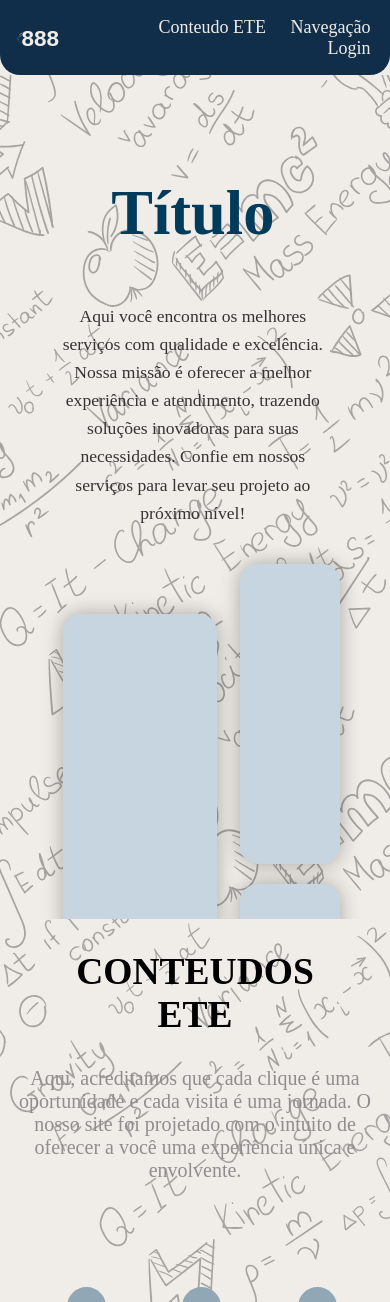
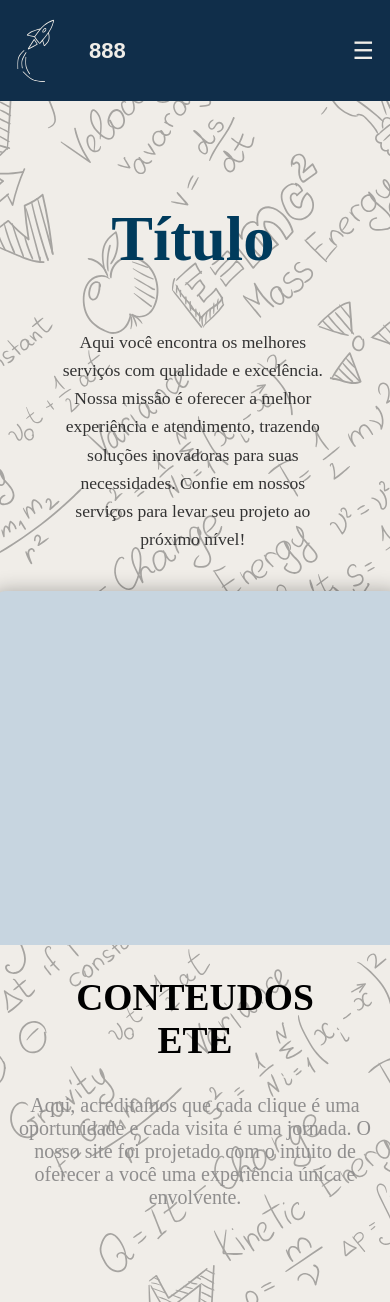
Before and after one commit to KauaVDSB/DouglasBlog, a Flask app: page / in a window 390 px wide. Shown: the top 1302 px of the page. Run offline with Flask 3, Linux system fonts and the light colour scheme; some web fonts are replaced.

Commit message:
Inciando configuracoes de responsividade na navbar. Criado navbar com menu responsivo para dispositivos menores. Falta estilizar novamente.

```diff
--- a/douglasBlog/routes.py
+++ b/douglasBlog/routes.py
@@ -9,12 +9,12 @@ from douglasBlog.forms import LoginForm, PostagemForm
 @app.route('/')
 def homepage():
 
-    return render_template('index.html')
+    return render_template('view/index.html')
 
 @app.route('/#<string:section>')
 def homepageSection(section):
 
-    return render_template('index.html', section=section)
+    return render_template('view/index.html', section=section)
 
 
 
--- a/douglasBlog/static/css/navbar.css
+++ b/douglasBlog/static/css/navbar.css
@@ -1,55 +1,79 @@
+@import url('https://fonts.cdnfonts.com/css/seven-segment');
+
+
+* {
+    box-sizing: border-box;
+}
+
+html {
+    height: 100%;
+    width: 100%;
+}
+
+body {
+    margin: 0;
+    font-weight: 100;
+    font-style: normal;
+    background-color: #F0EDE8;
+    font-size: 25px;
+}
+
 .navbar {
     position: sticky;
-    top:0;
+    top: 0;
     z-index: 9999999;
+
     display: flex;
-    flex-direction: row;
     flex-flow: row;
-    height: 75px;
-    background-color: #102e4a;
     justify-content: space-around;
     align-items: center;
-    font-size: 20px;
+
+    height: 12vh;
+    min-height: 70px;
+    max-height: 80px;
+    margin-bottom: 1vh;
     border-bottom-right-radius: 20px;
     border-bottom-left-radius:20px;
+
+    background-color: #102e4a;
 }
 
 .logo {
     flex: 5%;
     display: flex;
-    flex-direction: row;
     flex-flow: row;
-    text-align: left;
-    align-items: left;
-    font-size: 15px;
+
+    height: inherit;
+    padding: 20px;
+    padding-left: 5%;
+
+    align-items: center;
+    justify-content: left;
+
     color: #F0EDE8;
-    padding: 20px;
-    justify-content: center;
+}
+
+.foguete {
+    position: absolute;
+    height: 10vh;
+    min-height: 60px;
+    max-height: 64px;
+}
+
+.logo h1{
+    position: relative;
+    margin: 25px 0 0 25px;
+    font-size: 22px;
+    font-weight: bold;
     font-family: 'Seven Segment', sans-serif;
 }
 
-.foguete {
-    margin: auto;
-    margin-right: -15%;
-    margin-left: -10%;
-    justify-content: center;
-    align-items: center;
-    width: 30%;
-    height: 100%;
-}
-
-.logo h1{
-    padding-top: 10%;
-}
-
-
 .menu {
     flex: 70%;
-    width: auto;
     font-size: 18px;
     color:#F0EDE8;
     padding: 20px;
-    font-family:    "PT Serif", serif;
+    font-family: 'PT Serif', serif;
     text-align: right;
     padding-right: 5%;
 }
@@ -59,3 +83,6 @@
     color: #F0EDE8;
     margin-left: 20px;
 }
+.menu a:nth-child(1){
+    margin-left: 0;
+}
--- /dev/null
+++ b/douglasBlog/static/css/new-navbar.css
@@ -0,0 +1,119 @@
+@import url('https://fonts.cdnfonts.com/css/seven-segment');
+
+* {
+    box-sizing: border-box;
+}
+
+html {
+    height: 100%;
+    width: 100%;
+}
+
+body {
+    margin: 0;
+    font-weight: 100;
+    font-style: normal;
+    background-color: #F0EDE8;
+    font-size: 25px;
+}
+
+.navbar {
+    position: sticky;
+    top: 0;
+    z-index: 9999999;
+    display: flex;
+    justify-content: space-between;
+    align-items: center;
+    height: 12vh;
+    background-color: #102e4a;
+    padding: 0 10px;
+}
+
+.logo {
+    display: flex;
+    align-items: center;
+    color: #F0EDE8;
+}
+
+.foguete {
+    height: 10vh;
+    max-height: 64px;
+}
+
+.logo h1 {
+    margin: 0 0 0 15px;
+    font-size: 22px;
+    font-weight: bold;
+    font-family: 'Seven Segment', sans-serif;
+}
+
+/* Botões de toggle */
+.menu-toggle {
+    font-size: 24px;
+    color: #F0EDE8;
+    background: none;
+    border: none;
+    cursor: pointer;
+}
+
+/* Botão de abrir (fora do menu) */
+.menu-toggle.open {
+    display: block;
+}
+
+/* Botão de fechar (dentro do menu) */
+.menu-toggle.close {
+    display: none;
+    align-self: flex-end;
+    font-size: 28px;
+    margin-bottom: 20px;
+}
+
+/* Menu */
+.menu {
+    display: flex;
+    gap: 20px;
+}
+
+.menu a {
+    text-decoration: none;
+    color: #F0EDE8;
+}
+
+/* Estilos para telas pequenas */
+@media (max-width: 768px) {
+    .menu {
+        display: none; /* Esconde o menu por padrão */
+        position: fixed;
+        top: 0;
+        right: 0;
+        height: 100%;
+        width: 250px;
+        flex-direction: column;
+        background-color: #102e4a;
+        padding: 20px;
+        gap: 15px;
+        box-shadow: -4px 0 10px rgba(0, 0, 0, 0.5);
+    }
+
+    .menu.active {
+        display: flex; /* Mostra o menu quando ativado */
+    }
+
+    .menu-toggle.open {
+        display: block; /* Botão de abrir visível fora do menu */
+    }
+
+    .menu.active + .menu-toggle.open {
+        display: none; /* Esconde o botão de abrir quando o menu está aberto */
+    }
+
+    .menu.active .menu-toggle.close {
+        display: block; /* Exibe o botão de fechar dentro do menu */
+    }
+
+    .menu a {
+        font-size: 18px;
+        margin: 10px 0;
+    }
+}
--- a/douglasBlog/static/css/styleindex.css
+++ b/douglasBlog/static/css/styleindex.css
@@ -1,4 +1,3 @@
-@import url('https://fonts.cdnfonts.com/css/seven-segment');
 * {
     box-sizing: border-box;
 }
@@ -110,8 +109,8 @@ main::before{
 }
 
 .retcentral {
-    width: 90%;
-    height: 450px;
+    width: 49.3vh;
+    height: 70vh;
     background-color: #C7D5E0;
     border-radius: 18px;
     margin-top: 20px;
--- a/douglasBlog/templates/admin/dashboard.html
+++ b/douglasBlog/templates/admin/dashboard.html
@@ -2,6 +2,7 @@
 
 
 {% block link %}
+<link rel="stylesheet" href="../../../static/css/navbar.css">
 {% endblock%}
 
 {% block title %} Dashboard Admin {% endblock %}
--- a/douglasBlog/templates/admin/posts/criar-postagem.html
+++ b/douglasBlog/templates/admin/posts/criar-postagem.html
@@ -1,12 +1,15 @@
 {% extends 'base/html.html' %}
 
 {% block link %}
+<link rel="stylesheet" href="../../../static/css/navbar.css">
 <link href="https://cdn.jsdelivr.net/npm/bootstrap@5.3.3/dist/css/bootstrap.min.css" rel="stylesheet" integrity="sha384-QWTKZyjpPEjISv5WaRU9OFeRpok6YctnYmDr5pNlyT2bRjXh0JMhjY6hW+ALEwIH" crossorigin="anonymous">
 {% endblock %}
 
 {% block title %} Criar Postagem {% endblock %}
 
 {% block content %}
+
+{% include 'base/navbar.html' %}
 
 <!-- Importando a biblioteca do CK Editor  -->
 <script src="https://cdn.ckeditor.com/ckeditor5/38.0.0/classic/ckeditor.js"></script>
--- a/douglasBlog/templates/base/navbar.html
+++ b/douglasBlog/templates/base/navbar.html
@@ -1,10 +1,8 @@
-{% block link %}
 <link rel="stylesheet" href="../../static/css/navbar.css">
-{% endblock %}
 
 <nav class="navbar">
     <div class="logo">
-        <img class="foguete" src="../../static/media/icones/foguete-f0ede8.svg" alt="logo">
+        <img class="foguete" src="../../../static/media/icones/foguete-f0ede8.svg" alt="logo">
         <h1>888</h1>
     </div>
 
--- /dev/null
+++ b/douglasBlog/templates/base/new-navbar.html
@@ -0,0 +1,46 @@
+<link rel="stylesheet" href="../../static/css/new-navbar.css">
+
+<nav class="navbar">
+    <div class="logo">
+        <img class="foguete" src="../../../static/media/icones/foguete-f0ede8.svg" alt="logo">
+        <h1>888</h1>
+    </div>
+
+    <div class="menu">
+        <button class="menu-toggle close" aria-label="Close menu">✖</button> <!-- Botão de fechar no menu -->
+        <a href="{{ url_for('homepageSection', section='conteudos') }}">Conteudo ETE</a>
+        <a href="{{ url_for('logout') }}">Navegação</a>
+        {% if current_user.is_authenticated %}
+            <a href="{{ url_for('dashboard') }}">{{ current_user.nome }} {{ current_user.sobrenome }}</a>
+        {% else %}
+            <a href="{{ url_for('login') }}">Login</a>
+        {% endif %}
+    </div>
+
+    <button class="menu-toggle open" aria-label="Open menu">☰</button> <!-- Botão de abrir fora do menu -->
+</nav>
+
+<script>
+// Ativa/desativa o menu lateral
+    // Seleção de elementos
+    const openButton = document.querySelector('.menu-toggle.open');
+    const closeButton = document.querySelector('.menu-toggle.close');
+    const menu = document.querySelector('.menu');
+
+    // Abre o menu ao clicar no botão
+    openButton.addEventListener('click', () => {
+        menu.classList.add('active');
+    });
+
+    // Fecha o menu ao clicar fora do menu
+    closeButton.addEventListener('click', () => {
+        menu.classList.remove('active');
+    });
+
+    // Fecha o menu ao clicar em algum link
+    menu.addEventListener('click', (event) => {
+        if (event.target.tagName === 'A'){
+            menu.classList.remove('active');
+        }
+    });
+</script>
--- a/douglasBlog/templates/index.html
+++ b/douglasBlog/templates/view/index.html
@@ -1,7 +1,7 @@
 {% extends 'base/html.html' %}
 
 {% block link %}
-<link rel="stylesheet" href="../static/css/styleindex.css">
+<link rel="stylesheet" href="../../static/css/styleindex.css">
 
 {% endblock %}
 {% block title %} Física c Douglas {% endblock %}
@@ -9,7 +9,7 @@
 
 {% block content %}
 
-{% include 'base/navbar.html' %}
+{% include 'base/new-navbar.html' %}
 
 <main>
     <section class="header">
```
